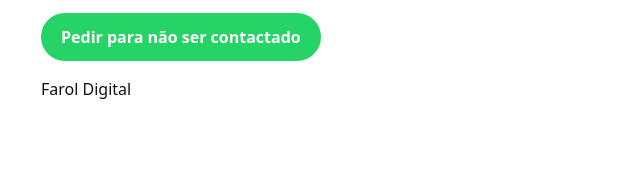
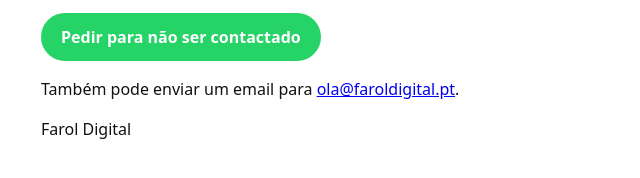
Before and after one commit to pedrovarelabiz/farol-previas, a plain HTML site: page sair/index.html in a window 1280 px wide. Shown: the part 180-358 px from the top of the page, without its empty margins (319-959 px from the left). Drawn offline with Linux system fonts and the light colour scheme.

Commit message:
feat: email ola@faroldigital.pt na página de recusa
Co-Authored-By: Claude Opus 5.5 <noreply@anthropic.com>

```diff
--- a/sair/index.html
+++ b/sair/index.html
@@ -5,6 +5,7 @@ a.b{display:inline-block;background:#25d366;color:#fff;font-weight:700;padding:1
 <h1>Não quer voltar a ser contactado?</h1>
 <p>Carregue no botão: abre o WhatsApp com o pedido já escrito. Basta enviar e retiramos o seu contacto da nossa lista, sem custo.</p>
 <p><a class="b" id="b" href="https://wa.me/351933494344?text=N%C3%A3o%20quero%20receber%20mais%20contactos%20da%20Farol%20Digital.">Pedir para não ser contactado</a></p>
+<p>Também pode enviar um email para <a href="mailto:ola@faroldigital.pt?subject=N%C3%A3o%20quero%20receber%20mais%20contactos">ola@faroldigital.pt</a>.</p>
 <p>Farol Digital</p>
 <script>var n=new URLSearchParams(location.search).get("n");if(n&&/^[a-z0-9-]+$/.test(n)){document.getElementById("b").href="https://wa.me/351933494344?text="+encodeURIComponent("Não quero receber mais contactos da Farol Digital ("+n+").");}</script>
 </body></html>
```
